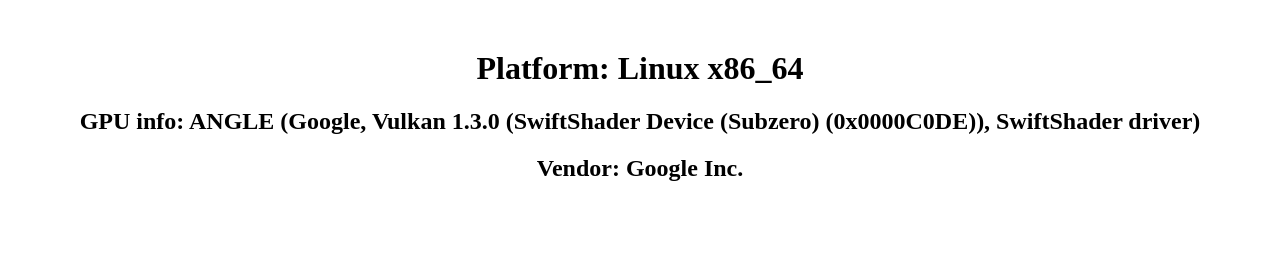
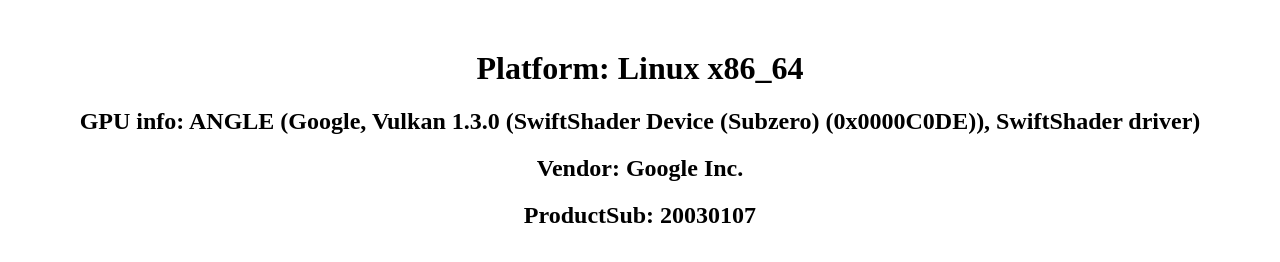
Before and after one commit to drzelim/platform, a website: page index.html in a window 1280 px wide. Drawn offline with Linux system fonts and the light colour scheme.

```diff
--- a/index.html
+++ b/index.html
@@ -11,6 +11,7 @@
     <h1></h1>
     <h2 id="platform"></h2>
     <h2 id="vendor"></h2>
+    <h2 id="productSub"></h2>
 
 <script src="main.js"></script>
 </body>
--- a/main.js
+++ b/main.js
@@ -7,10 +7,13 @@
 const h1 = document.querySelector('h1');
 const platformH2 = document.querySelector('#platform');
 const vendorH2 = document.querySelector('#vendor');
+const productSubH2 = document.querySelector('#productSub');
 
 const platform = navigator.platform;
 const vendor = navigator.vendor;
+const productSub = navigator.productSub;
 
 h1.textContent = 'Platform: ' + platform;
 platformH2.textContent = 'GPU info: ' + GPUInfo;
 vendorH2.textContent = 'Vendor: ' + vendor;
+productSubH2.textContent = 'ProductSub: ' + productSub;
```
